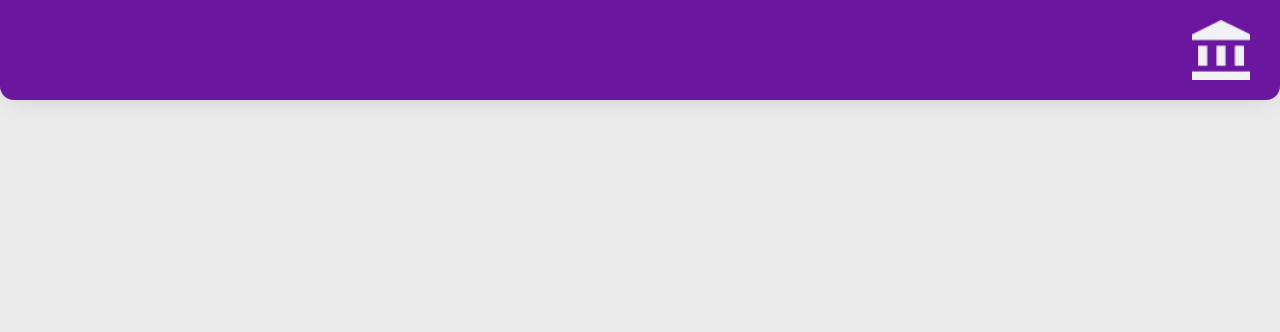
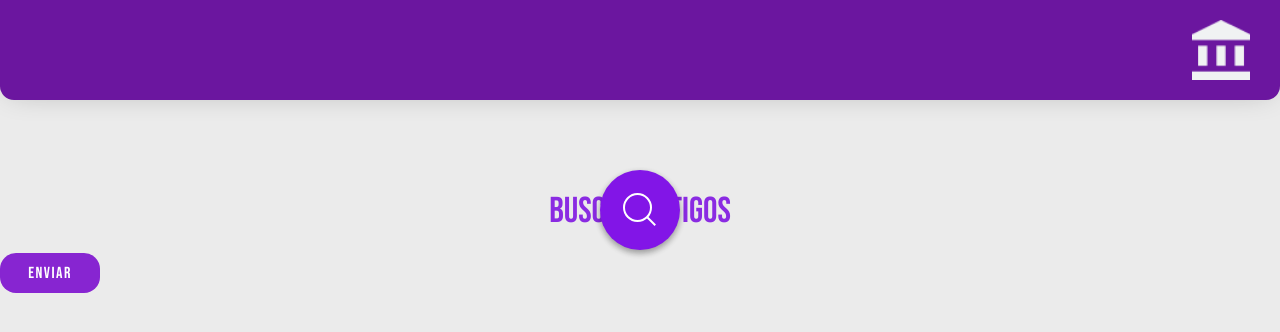
Before and after one commit to sgalvao/Articles-scrapper, a React (Create React App) app: page / in a window 1280 px wide. Shown: the top 332 px of the page. Built offline with nearby package versions, Linux system fonts and the light colour scheme.

Commit message:
added axios request

```diff
--- a/public/index.html
+++ b/public/index.html
@@ -3,6 +3,8 @@
   <head>
     <meta charset="utf-8" />
     <link rel="icon" href="%PUBLIC_URL%/favicon.ico" />
+    <link rel="preconnect" href="https://fonts.gstatic.com"/>
+    <link href="https://fonts.googleapis.com/css2?family=Bebas+Neue&family=Roboto:ital,wght@1,100&display=swap" rel="stylesheet"/>
     <meta name="viewport" content="width=device-width, initial-scale=1" />
     <meta name="theme-color" content="#000000" />
     <meta
--- a/src/components/Article/index.tsx
+++ b/src/components/Article/index.tsx
@@ -16,7 +16,6 @@ type Article = {
 
 export const Artigo = ({article}: Article) => {
     return(
-
     <div>
         <li > { article.title } </li>
     </div>
--- a/src/components/Header/index.tsx
+++ b/src/components/Header/index.tsx
@@ -6,9 +6,10 @@ import MenuBtn from './HeaderMenu/menuIcon';
 export default function Header(){
 
     return(
-       <div className={style.Container}>
+       <div>
         <header className={style.menuBar}>
             <img src={logoVector}/>
+            <title>Teste</title>
         </header>
        </div>
     )
--- a/src/components/Header/styles.module.scss
+++ b/src/components/Header/styles.module.scss
@@ -3,12 +3,7 @@
     padding: 0;
 }
 
-.Container{
-    flex: 1;
-    display: flex;
-    width: 100%;
-    height: 100vh;
-    background: #EBEBEB;
+
 
     .menuBar {
         display: flex;
@@ -38,5 +33,3 @@
             }
         }
     }
-
-}
--- /dev/null
+++ b/src/components/SearchComponent/style.module.scss
@@ -0,0 +1,250 @@
+html {
+    background-color: #E62878;
+    font-family: "Lucida Grande","Lucida Sans Unicode", Tahoma, Sans-Serif;
+  }
+  p {
+    text-align: center;
+    color: #fff;
+    font-size: 14px;
+  }
+  h4 {
+    color: #fff;
+    text-align: center;
+    letter-spacing: 0.5px;
+    transform: scale(0);
+    transition: all 0.3s;
+    position: relative;
+    top: -25px;
+    margin: 0;
+    font-weight: normal;
+  }
+  h4.show {
+    animation: alert 0.18s ease-in-out;
+    animation-fill-mode: forwards;
+  }
+  @keyframes alert {
+    0%{
+      transform: scale(0);
+    }
+    80% {
+      transform: scale(1.2);
+    }
+    100% {
+      transform: scale(1);
+    }
+  }
+  form {
+    transition: all 0.15s;
+  }
+  form.explode {
+    transform: scale(1.4);
+    opacity: 0;
+  }
+  html {
+    padding-top: 100px;
+  }
+  form {
+    width: 36px;
+    height: 36px;
+    margin: 0 auto;
+    display: block;
+    box-sizing: border-box;
+    position: relative;
+  }
+  input[type="submit"]{
+    display: none !important;
+  }
+  input {
+    width: 100%;
+  }
+  input {
+    background: none;
+    border: 3px solid #fff;
+    border-radius: 26px;
+    box-sizing: border-box;
+    padding: 5px 15px 7px;
+    font-size: 14px;
+    color: #fff;
+    z-index: 2;
+    position: relative;
+  }
+  input:focus {
+    outline: none;
+  }
+  .after {
+    width: 36px;
+    height: 36px;
+    position: absolute;
+    top: 1px;
+    right: 0;
+    z-index: 1;
+  }
+  form.open .after {
+   cursor: pointer;
+  }
+  .after:before,
+  .after:after {
+    content: '';
+    width: 13px;
+    height: 3px;
+    background-color: #fff;
+    border-radius: 3px;
+    position: absolute;
+    transform-origin: 100% 100%;
+  }
+  .after:after{
+    bottom: -3px;
+    right: -3px;
+    transform: rotate(45deg);
+  }
+  .after:before {
+    top: -3px;
+    right: -3px;
+    transform: rotate(-45deg);
+    opacity: 0;
+  }
+  form,
+  form .after,
+  form .after:before,
+  form .after:after {
+    animation-duration: 1.1s;
+    animation-fill-mode: forwards;
+  }
+  form.in {
+    animation-name: expand;
+  }
+  form.in .after:before {
+    animation-name: beforemagic;
+  }
+  form.in .after:after {
+    animation-name: aftermagic;
+  }
+
+  form.close,
+  form.close .after,
+  form.close .after:before,
+  form.close .after:after {
+    animation-direction: reverse;
+  }
+  form.close {
+    animation-name: expand;
+  }
+  form.close .after:before {
+    animation-name: beforemagic;
+  }
+  form.close .after:after {
+    animation-name: aftermagic;
+  }
+
+  /* Hold final focused state
+   ****************************/
+  form.open {
+    width: 250px;
+    color: #fff;
+  }
+  form.open .after {
+    z-index: 3;
+  }
+  form.open .after:before {
+    width: 20px;
+    top: 9px;
+    right: 13px;
+    opacity: 1;
+  }
+  form.open .after:after {
+    width: 20px;
+    bottom: 10px;
+    right: 15px;
+  }
+
+  @keyframes aftermagic {
+    0%   {}
+    10% {
+      width: 24px;
+      bottom: -10px;
+      right: -10px;
+    }
+    15%{
+      opacity: 1;
+    }
+    35% {
+      width: 13px;
+      bottom: -3px;
+      right: -3px;
+       opacity: 0;
+
+    }
+    25% {
+      opacity: 0;
+    }
+    64% {
+      opacity: 0;
+    }
+    65% {
+      opacity: 1;
+      width: 13px;
+      bottom: -2px;
+      right: -3px;
+    }
+    75% {
+      width: 30px;
+      bottom: 4px;
+      right: 10px;
+    }
+    90% {
+      width: 20px;
+      bottom: 10px;
+      right: 15px;
+    }
+    100% {
+      width: 20px;
+      bottom: 10px;
+      right: 15px;
+    }
+  }
+  @keyframes beforemagic {
+    0%   {}
+    50% {
+      opacity: 0;
+    }
+    55% {
+      opacity: 1;
+      width: 13px;
+      top: -4px;
+      right: -3px;
+    }
+    65% {
+      width: 30px;
+      top: 6px;
+      right: 10px;
+    }
+    80% {
+      width: 20px;
+      top: 9px;
+      right: 13px;
+    }
+    100% {
+      width: 20px;
+      top: 9px;
+      right: 13px;
+      opacity: 1;
+    }
+  }
+  @keyframes expand {
+      0%   {
+        color: transparent;
+      }
+    20% {
+      width: 36px;
+    }
+    45% {
+      width: 250px;
+    }
+    99% {
+      color: transparent;
+    }
+      100% {
+        width: 250px;
+        color: #fff;
+      }
+  }
--- a/src/pages/homepage/index.tsx
+++ b/src/pages/homepage/index.tsx
@@ -2,26 +2,40 @@ import React, { useState, useEffect } from 'react';
 import {} from 'react-dom';
 import {Artigo} from '../../components/Article';
 import Header from '../../components/Header';
+import SearchComponent from '../../components/SearchComponent';
 import api from '../../services/api/api';
+import style from './style.module.scss'
+
 
 
 export default function Homepage(){
 
-    const [result, setResult] = useState<any[]>([]);
+    const [result, setResult] = useState<string[]>([]);
+    const [search, setSearch] = useState<string>('');
+    const retorno = async (page:string) => {
 
-    const retorno = async () => {
-
-        const articles = await api.get(`banana?page=1&pageSize=10&apiKey=0qbBn1GJ8zry7usoUmaXSjZYCpDh2tde`);
+        const articles = await api.get(`${page}?page=1&pageSize=10&apiKey=0qbBn1GJ8zry7usoUmaXSjZYCpDh2tde`);
         const retorno = articles.data.data
         setResult(retorno)
 
     }
-   const artigos = result.map((article: any) => <Artigo key={article.id} article={article}/>)
+    const artigos = result.map((article: any) => <Artigo key={article.id} article={article}/>)
 
 
     return(
-        <div>
+
+        <div className={style.Container}>
             <Header/>
+            <div className={style.Content}>
+            <label className={style.title}>Buscar Artigos</label>
+            </div>
+            <form className={style.searchContainer}>
+            <input
+            type='text' placeholder="Buscar Artigos..."  onChange={text => setSearch(text.target.value) }/>
+            <button type='reset' className={style.searchBtn} onClick={() => {retorno(search)}}></button>
+                <button id='sendBtn' type='reset' className={style.sendBtn} >Enviar</button>
+            </form>
+            {artigos}
         </div>
     )
     }
--- /dev/null
+++ b/src/pages/homepage/style.module.scss
@@ -0,0 +1,167 @@
+.Container{
+    width: 100%;
+    height: 100vh;
+    background: #EBEBEB;
+
+    .Content{
+        display: flex;
+        align-content: center;
+        justify-content: center;
+        margin-top: 90px;
+    }
+
+    .title{
+        align-self: center;
+        font-size: 36px;
+        font-family: bebas neue;
+        color: blueviolet;
+        margin-bottom: 20px;
+    }
+
+
+}
+
+.searchContainer {
+    width: 300px;
+    height: 100px;
+    .searchBtn {
+      outline: none;
+      border: none;
+      position: absolute;
+      margin: auto;
+      top: 0;
+      right: 0;
+      bottom: 380px;
+      left: 0;
+      width: 80px;
+      height: 80px;
+      background: rgb(130, 21, 231);
+      border-radius: 50%;
+      transition: all 1s;
+      z-index: 4;
+      box-shadow: rgba(0, 0, 0, 0.16) 0px 3px 6px, rgba(0, 0, 0, 0.23) 0px 3px 6px;
+      // box-shadow: 0 0 25px 0 crimson;
+      &:hover {
+        cursor: pointer;
+      }
+      &::before {
+        content: "";
+        position: absolute;
+        margin: auto;
+        top: 22px;
+        right: 0;
+        bottom: 0;
+        left: 22px;
+        width: 12px;
+        height: 2px;
+        background: white;
+        transform: rotate(45deg);
+        transition: all .5s;
+      }
+      &::after {
+        content: "";
+        position: absolute;
+        margin: auto;
+        top: -5px;
+        right: 0;
+        bottom: 0;
+        left: -5px;
+        width: 25px;
+        height: 25px;
+        border-radius: 50%;
+        border: 2px solid white;
+        transition: all .5s;
+      }
+    }
+    input {
+      font-family: 'Inconsolata', monospace;
+      font-size: 16px;
+      position: absolute;
+      margin: auto;
+      top: 0;
+      right: 0;
+      bottom: 380px;
+      left: 0;
+      width: 50px;
+      height: 50px;
+      outline: none;
+      border: none;
+      background: rgba(0, 255, 64, 0.692);
+      color: white;
+      text-shadow: 0 0 2px rgb(130, 21, 231);
+      padding: 0 80px 0 20px;
+      border-radius: 30px;
+      box-shadow: rgba(0, 0, 0, 0.16) 0px 3px 6px, rgba(0, 0, 0, 0.23) 0px 3px 6px;
+      transition: all 1s;
+      opacity: 0;
+      z-index: 5;
+      font-weight: bolder;
+      letter-spacing: 0.1em;
+      &:hover {
+        cursor: pointer;
+      }
+      &:focus {
+        width: 15%;
+        opacity: 1;
+        cursor: text;
+        background: rgb(130, 21, 231);
+
+      }
+      &:focus ~ .searchBtn {
+        right: -20%;
+        background: #151515;
+        z-index: 6;
+
+
+        &::before {
+          top: 0;
+          left: 0;
+          width: 25px;
+        }
+        &::after {
+          top: 0;
+          left: 0;
+          width: 25px;
+          height: 2px;
+          border: none;
+          background: white;
+          border-radius: 0%;
+          transform: rotate(-45deg);
+        }
+      }
+      &::placeholder {
+        color: white;
+        opacity: 0.5;
+        font-weight: bolder;
+      }
+
+
+    }
+
+  }
+
+        .sendBtn{
+            visibility: visible;
+            text-align: center;
+            justify-content: center;
+            align-content: center;
+            width: 100px;
+            height: 40px;
+            border: none;
+            border-radius: 16px;
+            background: rgba(135,37,209,1);
+            font-size: 16px;
+            font-family: bebas neue;
+            color:white;
+            letter-spacing: 1.5px;
+
+            transition: all 0.5s ease-in-out;
+
+            &:hover{
+                transition: 2s;
+                background: rgba(0, 255, 64, 0.692);
+                cursor: pointer;
+            }
+
+
+          }
```
